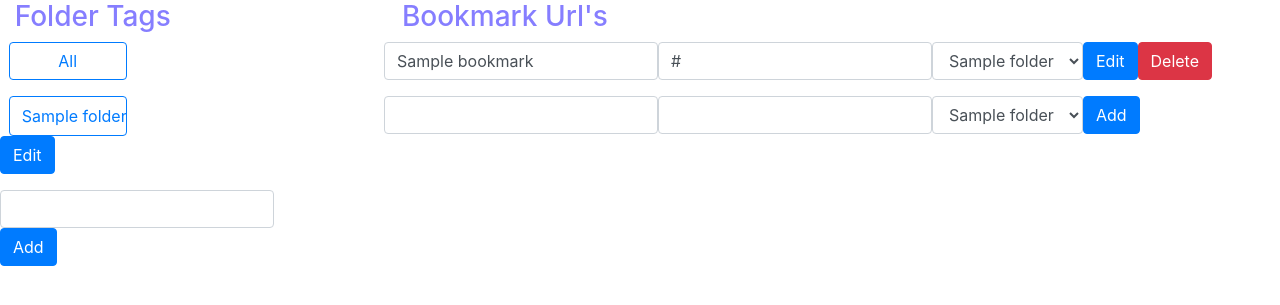
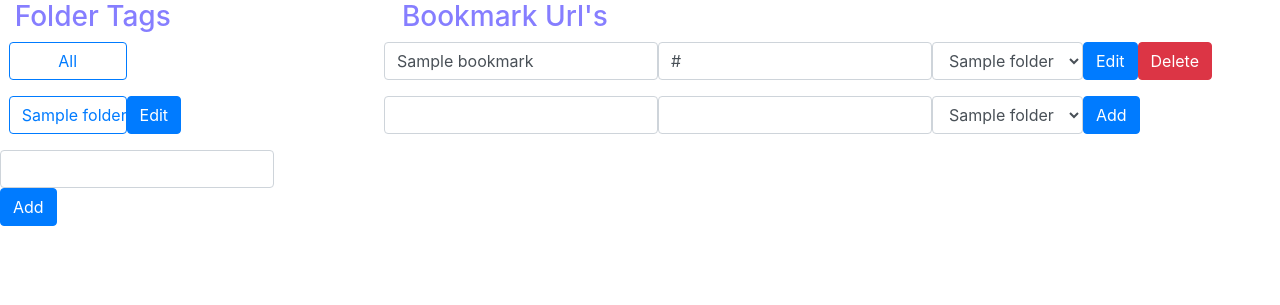
Before and after one commit to pavan-testpress/onboardingtaks, a Django app: page /bookmarks/ in a window 1280 px wide. Shown: the part 56-361 px from the top of the page. Run offline with Django 3.2, Linux system fonts and the light colour scheme; a user stored in the database is signed in; tables that the repository leaves empty hold one stand-in row (values such as "Sample post"); some libraries are stand-ins or nearby versions.

Commit message:
Add Styling

```diff
--- a/onboardingtasks/bookmarksapp/templates/bookmarksapp/index.html
+++ b/onboardingtasks/bookmarksapp/templates/bookmarksapp/index.html
@@ -7,7 +7,7 @@
                 <button class="btn btn-outline-primary" type="submit" name="id" value="0">All</button><br>
             </form>
             {% for folder in folders%}
-                <form method="get">
+                <form method="get" class="form-inline">
                     <button class="btn btn-outline-primary" type="submit" name="id" value="{{folder.id}}">{{ folder.folder_name}}</button><br>
                     <input class="btn btn-primary" type="submit" name="edit" value="Edit"/>
                 </form>
```
